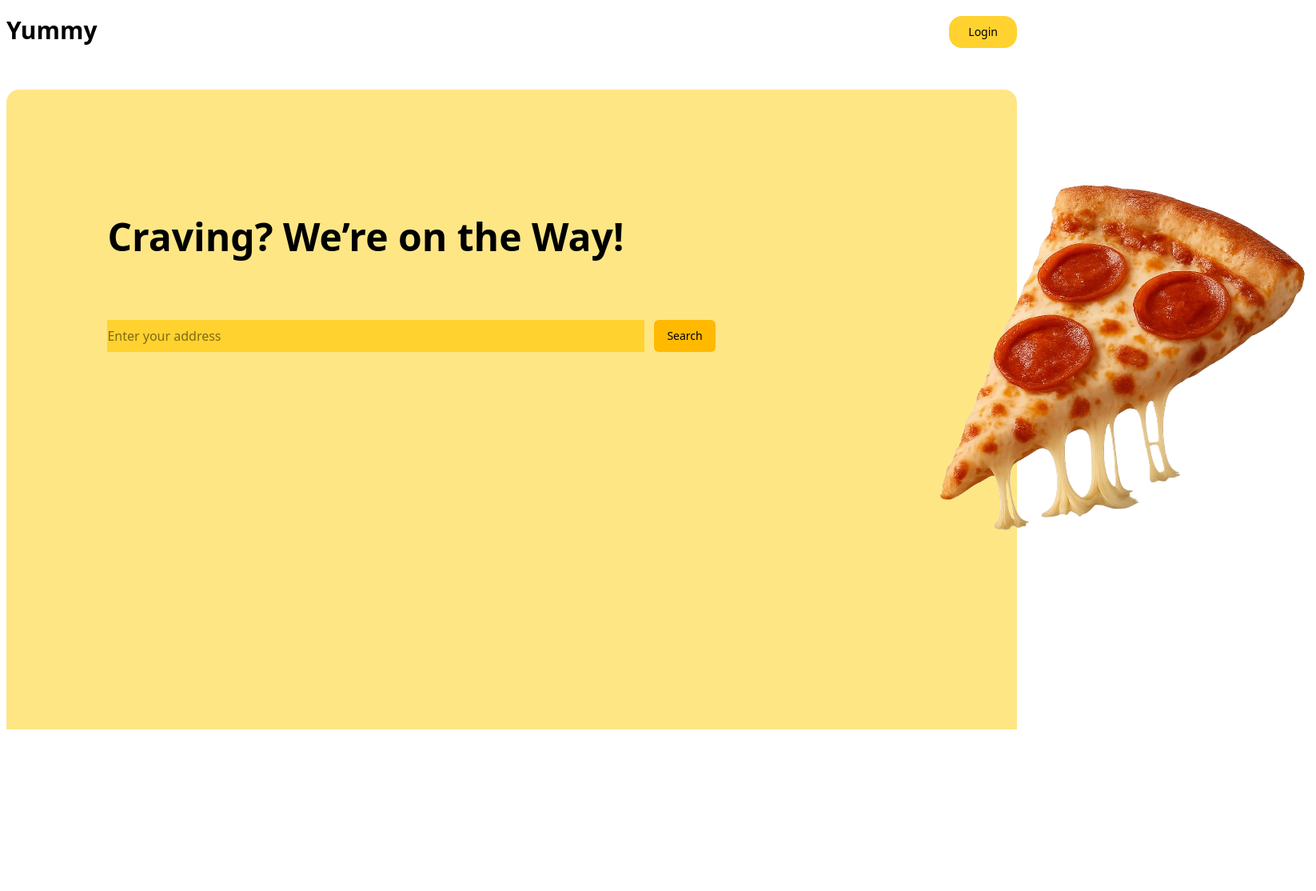
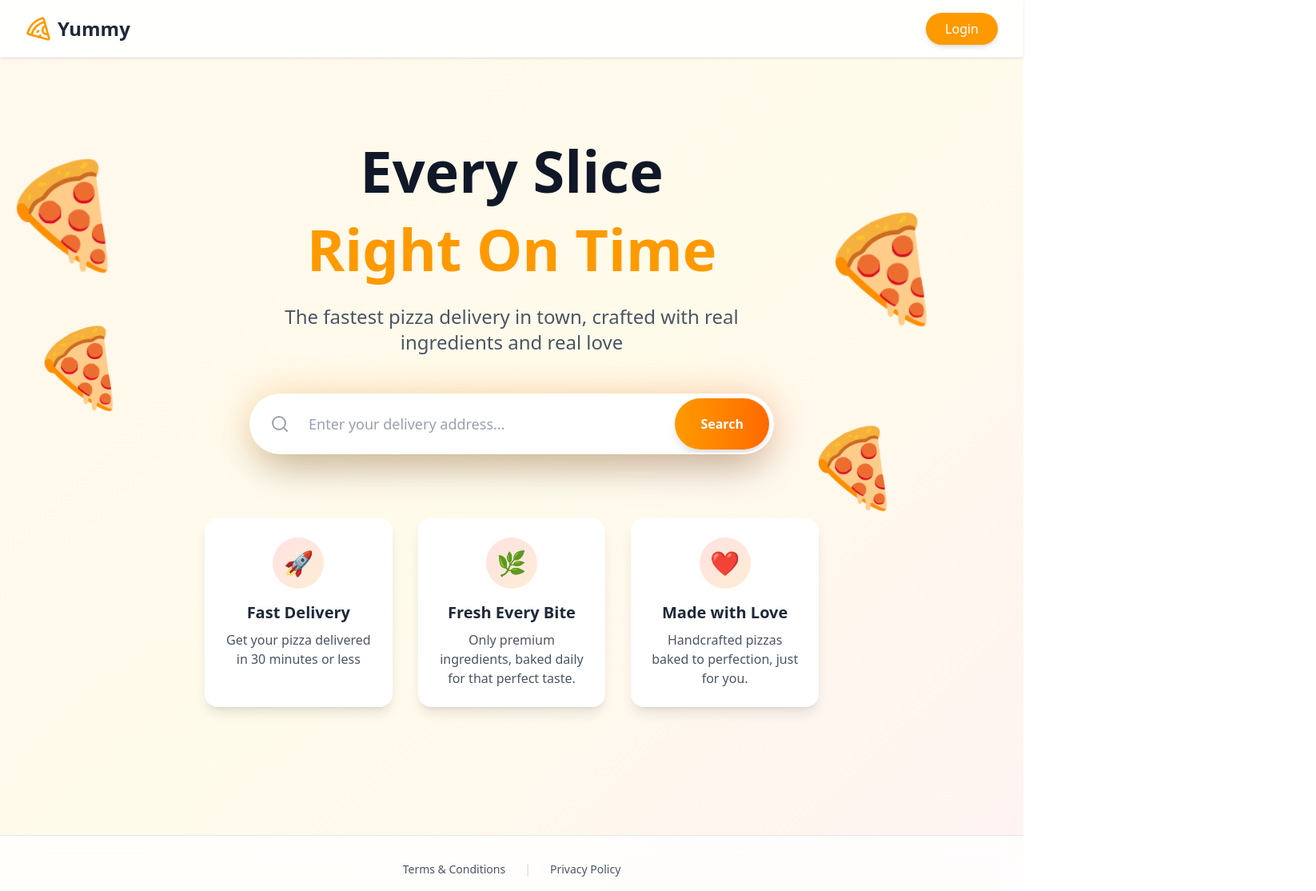
Before and after one commit to Angshuman09/Yummy, a React app in the folder frontend/: page / in a window 1280 px wide. Shown: the top 1114 px of the page at 80% size, 1646 px wide, since content can reach past the window. Before the commit the page ends 960 px from the top, so only its background shows below. Built offline with nearby package versions, Linux system fonts and the light colour scheme; the HTML template or start-up script is replaced by a standard one.

Commit message:
frontend - reform the home page.

```diff
--- a/frontend/src/components/Header.tsx
+++ b/frontend/src/components/Header.tsx
@@ -1,12 +1,17 @@
-import { Button } from "./ui/button"
+import { Pizza } from "lucide-react"
 function Header() {
   return (
-    <div className="mx-auto container py-3">
-        <div className="flex justify-between">
-            <div className="text-3xl font-bold ">Yummy</div>
-            <Button className="bg-amber-300 hover:bg-amber-400 rounded-2xl" size='lg'>Login</Button>
+    <header className="fixed top-0 left-0 right-0 z-50 bg-white/90 backdrop-blur-md shadow-sm">
+        <div className="max-w-7xl mx-auto px-4 sm:px-6 lg:px-8 py-4 flex items-center justify-between">
+          <div className="flex items-center gap-2">
+            <Pizza className="w-8 h-8 text-amber-500" />
+            <span className="text-2xl font-bold text-gray-800">Yummy</span>
+          </div>
+          <button className="px-6 py-2 bg-amber-500 text-white rounded-full font-medium hover:bg-amber-600 transition-all duration-300 shadow-md hover:shadow-lg">
+            Login
+          </button>
         </div>
-    </div>
+      </header>
   )
 }
 
--- a/frontend/src/layout/layout.tsx
+++ b/frontend/src/layout/layout.tsx
@@ -5,9 +5,9 @@ type Props ={
 
 function Layout({children}: Props) {
   return (
-    <div className="flex flex-col min-h-screen p-2">
+    <div className="min-h-screen bg-gradient-to-br from-orange-50 via-white to-red-50 overflow-hidden">
         <Header/>
-        <div className="container mx-auto flex-1 py-10">{children}</div>
+        <div className="container mx-auto flex-1 py-10 bg-gradient-to-br from-orange-50 via-amber-50 to-red-50">{children}</div>
     </div>
   )
 }
--- a/frontend/src/pages/Home.tsx
+++ b/frontend/src/pages/Home.tsx
@@ -1,19 +1,145 @@
-import React from "react";
-import { Button } from "@/components/ui/button";
-import pizza from '../assets/20251018_1350_Realistic_Pepperoni_Pizza_Slice_simple_compose_01k7v6ffnmesf9j1c320ev1hbq-removebg-preview.png'
+import { useState, useEffect } from 'react';
+import { Search} from 'lucide-react';
+
 function Home() {
+  const [scrollY, setScrollY] = useState(0);
+  const [address, setAddress] = useState('');
+
+  useEffect(() => {
+    const handleScroll = () => {
+      setScrollY(window.scrollY);
+    };
+
+    window.addEventListener('scroll', handleScroll);
+    return () => window.removeEventListener('scroll', handleScroll);
+  }, []);
+
+  const handleSearch = (e: React.FormEvent) => {
+    e.preventDefault();
+    console.log('Searching for:', address);
+  };
+
   return (
-    <div className="w-full h-screen bg-amber-200 rounded-t-2xl">
-      <h1 className="relative left-[10%] top-[20%] text-5xl font-bold w-fit">
-        Craving? We’re on the Way!
-      </h1>
-      <form className="w-fit relative left-[10%] top-[30%] flex justify-center items-center gap-3">
-        <input type="text" placeholder="Enter your address" className="w-2xl h-10 bg-amber-300"/>
-        <Button className="bg-amber-400 hover:bg-amber-500 h-10">Search</Button>
-      </form>
+    <div>
+      <div
+        className="fixed left-0 top-1/4 w-64 h-64 pointer-events-none hidden lg:block"
+        style={{
+          transform: `translateY(${scrollY * 0.3}px) rotate(${scrollY * 0.1}deg)`,
+          transition: 'transform 0.1s ease-out',
+        }}
+      >
+        <div className="text-9xl">🍕</div>
+      </div>
 
-      <img src={pizza} alt="pizza img" className="relative left-[90%]"/>
+      <div
+        className="fixed right-0 top-1/3 w-64 h-64 pointer-events-none hidden lg:block"
+        style={{
+          transform: `translateY(${scrollY * -0.4}px) rotate(${-scrollY * 0.1}deg)`,
+          transition: 'transform 0.1s ease-out',
+        }}
+      >
+        <div className="text-9xl">🍕</div>
+      </div>
 
+      <div
+        className="fixed left-10 bottom-1/4 w-48 h-48 pointer-events-none hidden lg:block"
+        style={{
+          transform: `translateY(${scrollY * 0.2}px) rotate(${scrollY * 0.15}deg)`,
+          transition: 'transform 0.1s ease-out',
+        }}
+      >
+        <div className="text-8xl">🍕</div>
+      </div>
+
+      <div
+        className="fixed right-20 top-2/3 w-48 h-48 pointer-events-none hidden lg:block"
+        style={{
+          transform: `translateY(${scrollY * -0.25}px) rotate(${-scrollY * 0.12}deg)`,
+          transition: 'transform 0.1s ease-out',
+        }}
+      >
+        <div className="text-8xl">🍕</div>
+      </div>
+
+      <main className="relative z-10 pt-32 pb-20 px-4 sm:px-6 lg:px-8">
+        <div className="max-w-4xl mx-auto text-center">
+          <h1 className="text-5xl sm:text-6xl lg:text-7xl font-bold text-gray-900 mb-6 leading-tight">
+            Every Slice
+            <span className="block text-amber-500 mt-2">Right On Time</span>
+          </h1>
+          <p className="text-xl sm:text-2xl text-gray-600 mb-12 max-w-2xl mx-auto">
+            The fastest pizza delivery in town, crafted with real ingredients and real love
+          </p>
+
+
+          <form onSubmit={handleSearch} className="max-w-2xl mx-auto px-2">
+            <div className="relative group">
+              <div className="absolute inset-0 bg-gradient-to-r from-amber-500 to-orange-500 rounded-full blur-xl opacity-30 group-hover:opacity-50 transition-opacity duration-300"></div>
+              <div className="relative bg-white rounded-full shadow-2xl flex items-center overflow-hidden border-2 border-transparent group-hover:border-red-200 transition-all duration-300">
+                <Search className="sm:block w-6 h-6 text-gray-400 ml-6 flex-shrink-0" />
+                <input
+                  type="text"
+                  value={address}
+                  onChange={(e) => setAddress(e.target.value)}
+                  placeholder="Enter your delivery address..."
+                  className="flex-1 px-4 sm:px-6 py-4 sm:py-5 text-base sm:text-lg outline-none text-gray-800 placeholder-gray-400"
+                />
+                <button
+                  type="submit"
+                  className="hidden sm:block px-8 py-5 bg-gradient-to-r from-amber-500 to-orange-500 text-white font-semibold hover:from-amber-400 hover:to-orange-400 transition-all duration-300 m-1 rounded-full shadow-lg"
+                >
+                  Search
+                </button>
+              </div>
+            </div>
+          </form>
+
+          <div className="mt-20 grid grid-cols-1 sm:grid-cols-3 gap-8 max-w-3xl mx-auto">
+            <div className="bg-white rounded-2xl p-6 shadow-lg hover:shadow-xl transition-shadow duration-300">
+              <div className="w-16 h-16 bg-gradient-to-br from-red-100 to-orange-100 rounded-full flex items-center justify-center mx-auto mb-4">
+                <span className="text-3xl">🚀</span>
+              </div>
+              <h3 className="text-xl font-bold text-gray-800 mb-2">Fast Delivery</h3>
+              <p className="text-gray-600">Get your pizza delivered in 30 minutes or less</p>
+            </div>
+
+            <div className="bg-white rounded-2xl p-6 shadow-lg hover:shadow-xl transition-shadow duration-300">
+              <div className="w-16 h-16 bg-gradient-to-br from-red-100 to-orange-100 rounded-full flex items-center justify-center mx-auto mb-4">
+                <span className="text-3xl">🌿</span>
+              </div>
+              <h3 className="text-xl font-bold text-gray-800 mb-2">Fresh Every Bite</h3>
+              <p className="text-gray-600">Only premium ingredients, baked daily for that perfect taste.</p>
+            </div>
+
+            <div className="bg-white rounded-2xl p-6 shadow-lg hover:shadow-xl transition-shadow duration-300">
+              <div className="w-16 h-16 bg-gradient-to-br from-red-100 to-orange-100 rounded-full flex items-center justify-center mx-auto mb-4">
+                <span className="text-3xl">❤️</span>
+              </div>
+              <h3 className="text-xl font-bold text-gray-800 mb-2">Made with Love</h3>
+              <p className="text-gray-600">Handcrafted pizzas baked to perfection, just for you.</p>
+            </div>
+          </div>
+        </div>
+      </main>
+
+      <footer className="relative z-10 bg-white/80 backdrop-blur-md border-t border-gray-200 mt-20">
+        <div className="max-w-7xl mx-auto px-4 sm:px-6 lg:px-8 py-8">
+          <div className="flex flex-col items-center gap-4">
+            <div className="flex gap-6 text-sm">
+              <a href="#" className="text-gray-600 hover:text-red-500 transition-colors duration-300">
+                Terms & Conditions
+              </a>
+              <span className="text-gray-300">|</span>
+              <a href="#" className="text-gray-600 hover:text-red-500 transition-colors duration-300">
+                Privacy Policy
+              </a>
+            </div>
+            <p className="text-gray-500 text-sm font-light">
+              Made with ❤️ by Angshuman
+            </p>
+          </div>
+        </div>
+      </footer>
     </div>
   );
 }
```
